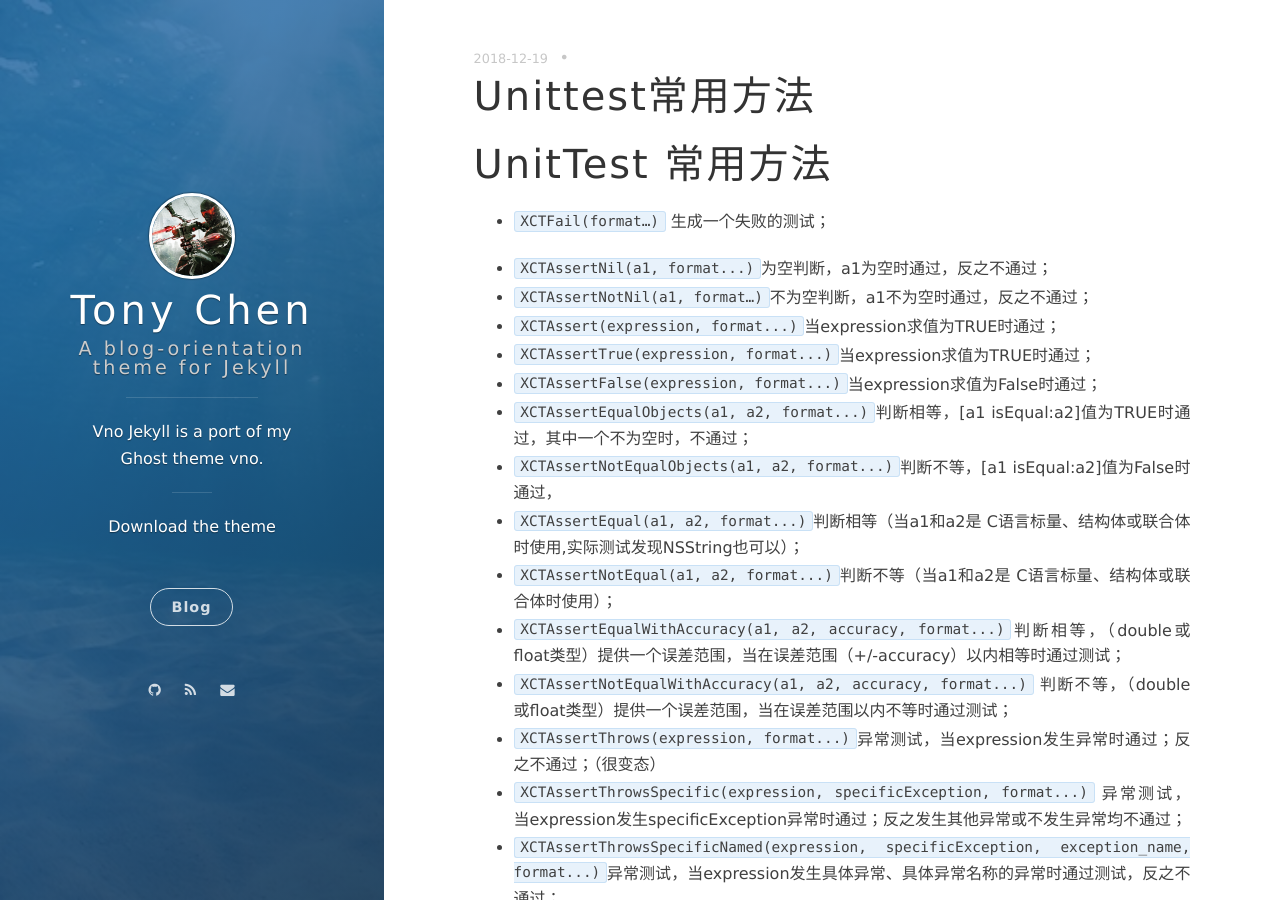
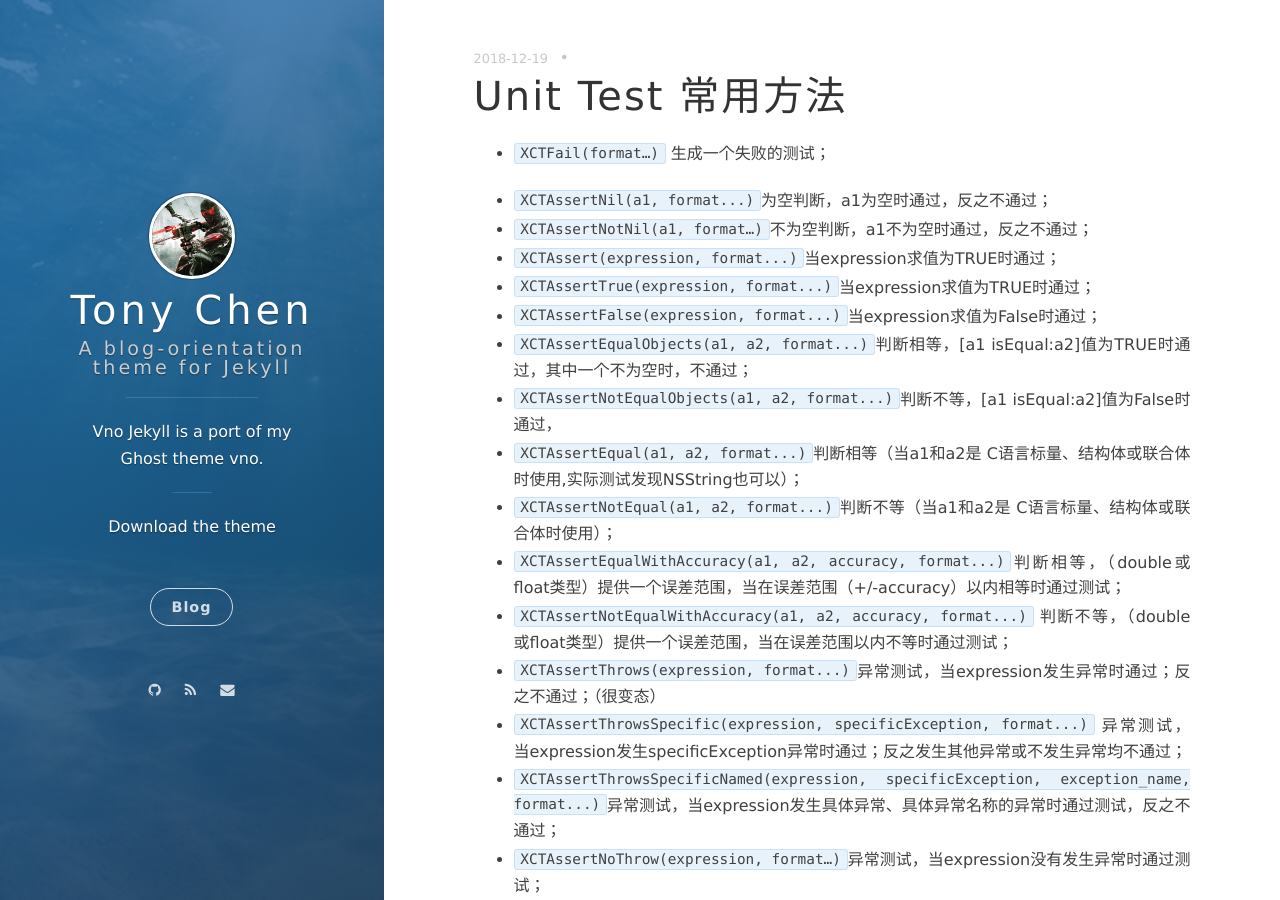
Before and after one commit to sariel89/sariel89.github.io, a Jekyll site: the page built from _posts/2018-12-19-UnitTest常用方法.md, in a window 1280 px wide and 900 px high. Built offline with Jekyll 4.4.1, drawn with Linux system fonts in a browser that asks for light colours; nearby versions of some CDN libraries; comment, search, counter and statistics services are not loaded.

Commit message:
删除多于的头部

```diff
--- a/_posts/2018-12-19-UnitTest常用方法.md
+++ b/_posts/2018-12-19-UnitTest常用方法.md
@@ -1,7 +1,8 @@
 ---
 layout: post
+title: Unit Test 常用方法
 ---
-# UnitTest 常用方法
+
 * `XCTFail(format…)` 生成一个失败的测试；
 
 * `XCTAssertNil(a1, format...)`为空判断，a1为空时通过，反之不通过；
```
